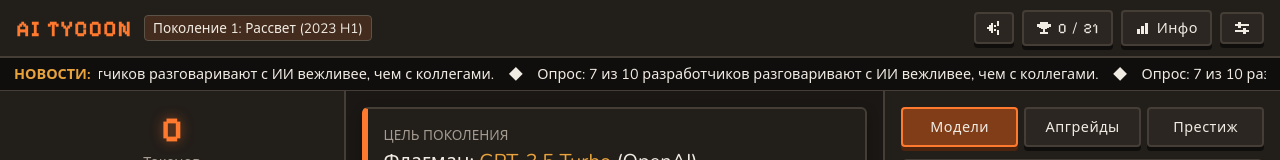
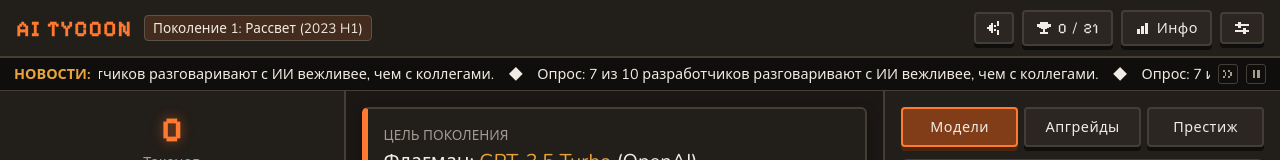
Before and after one commit to Narek-Khachikyan/Tycoon, a React (Vite) app: page / in a window 1280 px wide. Shown: the top 160 px of the page. Built offline with nearby package versions, Linux system fonts and the light colour scheme.

Commit message:
feat(ui): pause the news ticker on hover, focus and by hand
Closes #20

```diff
--- a/src/components/NewsTicker.tsx
+++ b/src/components/NewsTicker.tsx
@@ -1,5 +1,6 @@
 import React, { useEffect, useRef, useState } from 'react';
 import { useGameStore } from '../store/useGameStore';
+import { Icon } from './Icon';
 
 // Сколько миллисекунд копия новости идёт мимо окна. Задаёт скорость ленты: за цикл дорожка
 // проезжает ровно половину своей длины, то есть половину копий, поэтому время копии — это и
@@ -14,12 +15,17 @@ const MIN_COPIES = 2;
 // и на стыке цикла текст прыгал бы на половину новости.
 const roundUpEven = (n: number) => Math.max(MIN_COPIES, Math.ceil(n / 2) * 2);
 
+const NEWS_INTERVAL_MS = 15000;
+
 export const NewsTicker: React.FC = () => {
   const news = useGameStore((s) => s.news);
   const refreshNews = useGameStore((s) => s.refreshNews);
+  const paused = useGameStore((s) => s.newsPaused);
+  const setPaused = useGameStore((s) => s.setNewsPaused);
 
   const viewportRef = useRef<HTMLSpanElement>(null);
   const trackRef = useRef<HTMLSpanElement>(null);
+  const barRef = useRef<HTMLDivElement>(null);
   const [layout, setLayout] = useState({ copies: MIN_COPIES, cycleMs: COPY_PASS_MS });
 
   // Сколько копий нужно, решает только сама разметка: из CSS ширину окна не узнать, а без неё
@@ -46,17 +52,33 @@ export const NewsTicker: React.FC = () => {
     return () => window.removeEventListener('resize', measure);
   }, [news]);
 
-  // Единственный таймер в файле: он меняет текст, а движение задано transform в CSS.
+  // Единственный таймер в файле: он меняет текст, а движение задано transform в CSS. На паузе
+  // таймер не идёт вовсе — иначе надпись под замершей строкой продолжала бы подменяться.
   useEffect(() => {
+    if (paused) return;
     const timer = setInterval(() => {
       refreshNews();
-    }, 15000);
+    }, NEWS_INTERVAL_MS);
     return () => clearInterval(timer);
-  }, [refreshNews]);
+  }, [refreshNews, paused]);
+
+  // Пауза по наведению и по фокусу: игроку, которому мешает движение, не нужно искать кнопку.
+  // Размытие ловится только когда фокус действительно ушёл из ленты, иначе переход между
+  // соседними кнопками гасил бы паузу на каждом нажатии.
+  const pause = () => setPaused(true);
+  const resumeIfOutside = (e: React.FocusEvent<HTMLDivElement>) => {
+    if (e.currentTarget.contains(e.relatedTarget)) return;
+    setPaused(false);
+  };
 
   return (
     <div
-      onClick={refreshNews}
+      ref={barRef}
+      onMouseEnter={pause}
+      onMouseLeave={() => setPaused(false)}
+      onFocus={pause}
+      onBlur={resumeIfOutside}
+      className={paused ? 'news-ticker--paused' : undefined}
       style={{
         display: 'flex',
         alignItems: 'center',
@@ -64,12 +86,10 @@ export const NewsTicker: React.FC = () => {
         backgroundColor: 'var(--bg-void)',
         borderBottom: '1px solid var(--border)',
         fontSize: '0.9rem',
-        cursor: 'pointer',
         gap: '8px',
         overflow: 'hidden',
         whiteSpace: 'nowrap',
       }}
-      title="Нажмите, чтобы сменить новость"
     >
       <span style={{ color: 'var(--gold)', fontWeight: 700, flexShrink: 0 }}>НОВОСТИ:</span>
       <span className="news-ticker-viewport" ref={viewportRef}>
@@ -98,6 +118,26 @@ export const NewsTicker: React.FC = () => {
           ))}
         </span>
       </span>
+
+      {/* Два раздельных элемента управления вместо клика по всей полосе: вложенные кнопки
+          недостижимы с клавиатуры, а здесь нужен и переход, и остановка. */}
+      <button
+        onClick={refreshNews}
+        className="news-ticker__btn"
+        aria-label="Сменить новость"
+        title="Сменить новость"
+      >
+        <Icon name="next" size={14} />
+      </button>
+      <button
+        onClick={() => setPaused(!paused)}
+        className="news-ticker__btn"
+        aria-pressed={paused}
+        aria-label={paused ? 'Продолжить ленту' : 'Остановить ленту'}
+        title={paused ? 'Продолжить ленту' : 'Остановить ленту'}
+      >
+        <Icon name={paused ? 'play' : 'pause'} size={14} />
+      </button>
     </div>
   );
 };
--- a/src/index.css
+++ b/src/index.css
@@ -676,6 +676,44 @@ body {
   display: none;
 }
 
+/* Кнопки ленты. Отступ от края полосы не задаётся здесь: их две, и они стоят вровень с
+   золотым заголовком, поэтому flex-раскладка полосы ими и управляет. */
+.news-ticker__btn {
+  flex-shrink: 0;
+  display: grid;
+  place-items: center;
+  padding: 2px;
+  background: none;
+  border: 1px solid var(--border);
+  border-radius: 3px;
+  color: var(--text-muted);
+  cursor: pointer;
+  transition: color 0.08s ease-in-out, border-color 0.08s ease-in-out;
+}
+
+.news-ticker__btn:hover {
+  color: var(--accent-color);
+  border-color: var(--accent-color);
+}
+
+/* Выбранное состояние паузы — то же, что у переключателей магазина: заливка плюс рамка. */
+.news-ticker__btn[aria-pressed='true'] {
+  background: var(--bg-raised);
+  border-color: var(--accent-color);
+  color: var(--accent-color);
+}
+
+.news-ticker__btn:focus-visible {
+  outline: 2px solid var(--accent-color);
+  outline-offset: 2px;
+}
+
+/* Пауза останавливает и смену текста, и саму строку: animation-play-state висит вне
+   медиазапроса движения, потому что без анимации свойство просто ничего не делает. */
+.news-ticker--paused .news-ticker-track {
+  animation-play-state: paused;
+}
+
 /* Custom scrollbar */
 ::-webkit-scrollbar {
   width: 6px;
--- a/src/store/useGameStore.ts
+++ b/src/store/useGameStore.ts
@@ -126,6 +126,11 @@ interface GameStore {
   setNotation: (notation: Notation) => void;
   toggleMute: () => void;
   setReducedMotion: (on: boolean) => void;
+  /** Пауза Новостной ленты: останавливает и движение строки, и смену новости. Живёт в UI-слое
+   *  и не сохраняется — персистентность означала бы новое поле в `GameState.settings` и правку
+   *  контракта сохранения ради одного переключателя. */
+  newsPaused: boolean;
+  setNewsPaused: (paused: boolean) => void;
   dismissOfflineReport: () => void;
   removeToast: (id: string) => void;
   importSaveData: (str: string) => boolean;
@@ -373,6 +378,9 @@ export const useGameStore = create<GameStore>((set, get) => {
         state: { ...s.state, settings: { ...s.state.settings, reducedMotion: on } },
       })),
 
+    newsPaused: false,
+    setNewsPaused: (paused: boolean) => set({ newsPaused: paused }),
+
     dismissOfflineReport: () => set({ offlineReport: null }),
 
     removeToast: (id: string) =>
```
